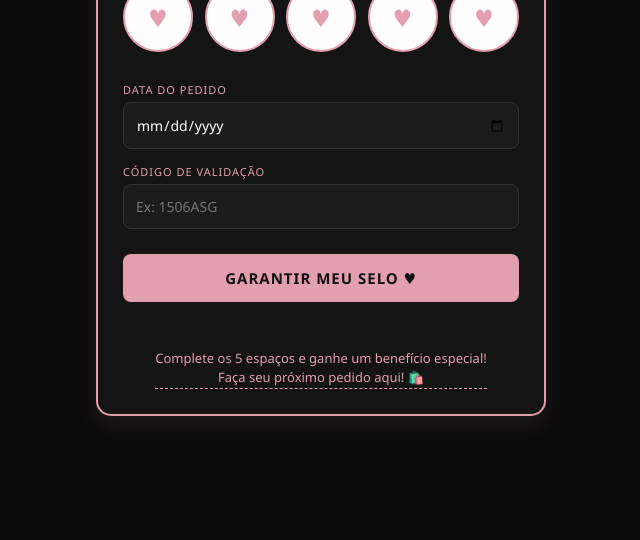
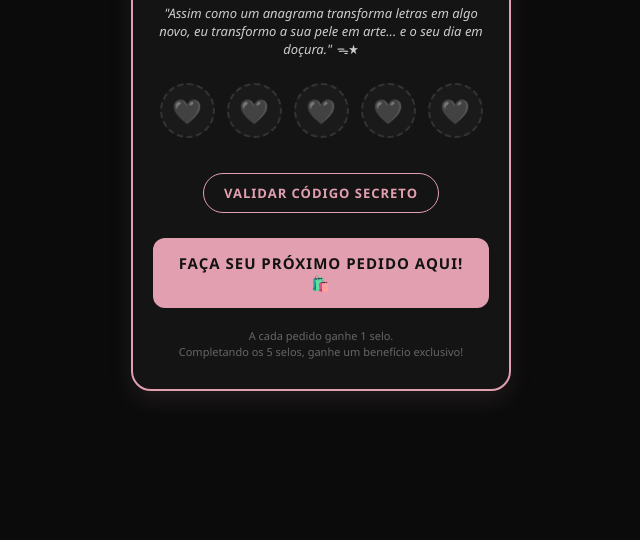
Before and after one commit to aninha172608-sketch/AS.GORMET, a plain HTML site: page index.html in a window 1280 px wide. Shown: the part 260-800 px from the top of the page, without its empty margins (319-959 px from the left). Drawn offline with Linux system fonts and the light colour scheme.

Commit message:
Update index.html

```diff
--- a/index.html
+++ b/index.html
@@ -28,259 +28,211 @@
             align-items: center;
             justify-content: center;
             min-height: 100vh;
-            padding: 20px;
+            padding: 20px 10px;
         }
 
-        .container {
-            max-width: 450px;
-            width: 100%;
+        .card {
             background: var(--card-bg);
             border: 2px solid var(--pink-main);
-            border-radius: 15px;
-            padding: 25px;
+            border-radius: 20px;
+            padding: 30px 20px;
+            width: 100%;
+            max-width: 380px;
+            text-align: center;
             box-shadow: 0px 10px 25px rgba(226, 159, 176, 0.1);
-            text-align: center;
         }
 
-        h1 {
+        .logo-area h1 {
+            font-family: 'Georgia', serif;
             font-size: 32px;
             color: var(--pink-main);
-            margin-bottom: 5px;
-            font-family: 'Georgia', serif;
             letter-spacing: 2px;
             font-style: italic;
         }
 
-        .subtitle {
-            font-size: 13px;
+        .logo-area p {
+            font-size: 11px;
+            text-transform: uppercase;
+            letter-spacing: 3px;
             color: #aaa;
-            margin-bottom: 25px;
-            text-transform: uppercase;
-            letter-spacing: 2px;
+            margin-top: 5px;
         }
 
-        /* Área dos Selos inspirada no Cartão Físico */
+        .slogan {
+            font-size: 13px;
+            color: #ccc;
+            margin: 20px 0;
+            line-height: 1.4;
+            font-style: italic;
+        }
+
         .grid-selos {
             display: flex;
-            justify-content: space-between;
-            margin-bottom: 30px;
-            gap: 8px;
+            justify-content: center;
+            gap: 12px;
+            margin: 25px 0;
+            flex-wrap: wrap;
         }
 
-        .selo-espaco {
-            width: 70px;
-            height: 70px;
+        .selo {
+            width: 55px;
+            height: 55px;
+            border: 2px dashed #333;
             border-radius: 50%;
-            border: 2px solid var(--pink-main);
             display: flex;
             align-items: center;
             justify-content: center;
-            position: relative;
-            background: #fffdfd;
-            transition: all 0.5s ease;
+            font-size: 24px;
+            background: #1a1a1a;
+            transition: all 0.4s ease;
         }
 
-        .selo-ativo {
-            background: var(--pink-main);
-            box-shadow: 0 0 15px var(--pink-main);
-            animation: popSelo 0.5s ease-in-out;
+        .selo.ativo {
+            border-style: solid;
+            border-color: var(--pink-main);
+            background: rgba(226, 159, 176, 0.1);
+            animation: pop 0.3s ease-in-out;
         }
 
-        .logo-selo {
-            width: 75%;
-            height: 75%;
-            display: none;
-        }
-
-        .selo-ativo .logo-selo {
-            display: block;
-        }
-
-        .coracao-vazio {
-            color: #e29fb0;
-            font-size: 24px;
-        }
-
-        .selo-ativo .coracao-vazio {
-            display: none;
-        }
-
-        @keyframes popSelo {
-            0% { transform: scale(0); }
-            80% { transform: scale(1.2); }
+        @keyframes pop {
+            0% { transform: scale(0.8); }
+            50% { transform: scale(1.1); }
             100% { transform: scale(1); }
         }
 
-        /* Formulário */
-        .form-grupo {
-            margin-bottom: 15px;
-            text-align: left;
-        }
-
-        label {
-            display: block;
-            font-size: 11px;
+        .btn-ganhar {
+            background: transparent;
+            border: 1px solid var(--pink-main);
             color: var(--pink-main);
-            margin-bottom: 5px;
-            text-transform: uppercase;
-            letter-spacing: 1px;
-        }
-
-        input {
-            width: 100%;
-            padding: 12px;
-            background: #1c1c1c;
-            border: 1px solid #333;
-            border-radius: 8px;
-            color: white;
-            font-size: 14px;
-            outline: none;
-            transition: 0.3s;
-        }
-
-        input:focus {
-            border-color: var(--pink-main);
-        }
-
-        button {
-            width: 100%;
-            padding: 14px;
-            background: var(--pink-main);
-            border: none;
-            border-radius: 8px;
-            color: #121212;
-            font-weight: bold;
-            font-size: 15px;
+            padding: 10px 20px;
+            border-radius: 30px;
+            font-size: 13px;
             cursor: pointer;
-            transition: 0.3s;
+            font-weight: 600;
             margin-top: 10px;
             text-transform: uppercase;
             letter-spacing: 1px;
         }
 
-        button:hover {
+        .btn-comprar {
+            display: inline-block;
+            width: 100%;
+            background: var(--pink-main);
+            color: #121212;
+            padding: 15px;
+            border-radius: 12px;
+            font-weight: bold;
+            font-size: 15px;
+            text-decoration: none;
+            margin-top: 25px;
+            text-transform: uppercase;
+            letter-spacing: 1px;
+            transition: background 0.3s;
+        }
+
+        .btn-comprar:hover {
             background: var(--pink-dark);
         }
 
-        /* Links e Infos */
-        .btn-comprar {
-            display: inline-block;
-            margin-top: 25px;
-            color: var(--pink-main);
-            text-decoration: none;
-            font-size: 13px;
-            font-weight: 500;
-            border-bottom: 1px dashed var(--pink-main);
-            padding-bottom: 2px;
+        .regras {
+            font-size: 11px;
+            color: #666;
+            margin-top: 20px;
             line-height: 1.4;
-        }
-
-        .btn-comprar:hover {
-            color: white;
-            border-color: white;
-        }
-
-        .mensagem-erro {
-            color: #ff5555;
-            font-size: 13px;
-            margin-top: 10px;
-            display: none;
         }
     </style>
 </head>
 <body>
 
-    <div class="container">
-        <h1>A.S Gourmet</h1>
-        <p class="subtitle">Cartão Fidelidade Digital</p>
+    <div class="card">
+        <div class="logo-area">
+            <h1>A.S Gourmet</h1>
+            <p>Cartão Fidelidade</p>
+        </div>
+
+        <p class="slogan">
+            "Assim como um anagrama transforma letras em algo novo, eu transformo a sua pele em arte... e o seu dia em doçura." ᯓ★
+        </p>
 
         <div class="grid-selos">
-            <div class="selo-espaco" id="espaco-1"><span class="coracao-vazio">♥</span><svg class="logo-selo" viewBox="0 0 100 100"><circle cx="50" cy="50" r="40" fill="none" stroke="#121212" stroke-width="4"/><text x="50" y="55" font-family='Georgia' font-size="16" fill="#121212" font-weight="bold" font-style="italic" text-anchor="middle">A.S</text></svg></div>
-            <div class="selo-espaco" id="espaco-2"><span class="coracao-vazio">♥</span><svg class="logo-selo" viewBox="0 0 100 100"><circle cx="50" cy="50" r="40" fill="none" stroke="#121212" stroke-width="4"/><text x="50" y="55" font-family='Georgia' font-size="16" fill="#121212" font-weight="bold" font-style="italic" text-anchor="middle">A.S</text></svg></div>
-            <div class="selo-espaco" id="espaco-3"><span class="coracao-vazio">♥</span><svg class="logo-selo" viewBox="0 0 100 100"><circle cx="50" cy="50" r="40" fill="none" stroke="#121212" stroke-width="4"/><text x="50" y="55" font-family='Georgia' font-size="16" fill="#121212" font-weight="bold" font-style="italic" text-anchor="middle">A.S</text></svg></div>
-            <div class="selo-espaco" id="espaco-4"><span class="coracao-vazio">♥</span><svg class="logo-selo" viewBox="0 0 100 100"><circle cx="50" cy="50" r="40" fill="none" stroke="#121212" stroke-width="4"/><text x="50" y="55" font-family='Georgia' font-size="16" fill="#121212" font-weight="bold" font-style="italic" text-anchor="middle">A.S</text></svg></div>
-            <div class="selo-espaco" id="espaco-5"><span class="coracao-vazio">♥</span><svg class="logo-selo" viewBox="0 0 100 100"><circle cx="50" cy="50" r="40" fill="none" stroke="#121212" stroke-width="4"/><text x="50" y="55" font-family='Georgia' font-size="16" fill="#121212" font-weight="bold" font-style="italic" text-anchor="middle">A.S</text></svg></div>
+            <div class="selo" id="selo-1">🖤</div>
+            <div class="selo" id="selo-2">🖤</div>
+            <div class="selo" id="selo-3">🖤</div>
+            <div class="selo" id="selo-4">🖤</div>
+            <div class="selo" id="selo-5">🖤</div>
         </div>
 
-        <div id="div-validacao">
-            <div class="form-grupo">
-                <label for="dataPedido">Data do Pedido</label>
-                <input type="date" id="dataPedido">
-            </div>
-            <div class="form-grupo">
-                <label for="codigoValidacao">Código de Validação</label>
-                <input type="text" id="codigoValidacao" placeholder="Ex: 1506ASG" autocomplete="off">
-            </div>
-            <button onclick="validarSelo()">Garantir Meu Selo ♥</button>
-            <p class="mensagem-erro" id="erroMsg">Código incorreto! Verifique com a A.S Gourmet.</p>
+        <button class="btn-ganhar" onclick="validarCodigo()">Validar Código Secreto</button>
+
+        <a href="https://aesgourmet01.my.canva.site/" class="btn-comprar" target="_blank">
+            Faça seu próximo pedido aqui! 🛍️
+        </a>
+
+        <div class="regras">
+            A cada pedido ganhe 1 selo.<br>
+            Completando os 5 selos, ganhe um benefício exclusivo!
         </div>
-
-        <br>
-        <a href="https://aesgourmet.my.canva.site/?utm_source=ig&utm_medium=social&utm_content=link_in_bio&fbclid=PAZXh0bgNhZW0CMTEAc3J0YwZhcHBfaWQPNTY3MDY3MzQzMzUyNDI3AAGnk3LoxsHOiYcKwpDEEBk9_qrKTChtjh5MkbN2EvVHZpZY8_DmR_3dOKSPVtk_aem_YWdncwDKAanYqxHKM59scFGrSLcY&brid=YWdncwHlScVUrELqGYhV9O_5Z8pi" target="_blank" class="btn-comprar">
-            Complete os 5 espaços e ganhe um benefício especial!<br>Faça seu próximo pedido aqui! 🛍️
-        </a>
     </div>
 
     <script>
-        const PALAVRA_SECRETA = "ASG";
-        const WHATSAPP_DONA = "5532988282328";
+        // Códigos secretos que você pode dar para as clientes pontuarem
+        const codigosValidos = {
+            "DOCE10": 1,
+            "AMOR02": 2,
+            "VALE03": 3,
+            "BRINDE04": 4,
+            "FIM05": 5
+        };
 
-        let selosAtuais = parseInt(localStorage.getItem('selos_asgourmet')) || 0;
-        atualizarVisualSelos();
+        function atualizarVisualCartao() {
+            let progressoAtual = parseInt(localStorage.getItem('as_gourmet_selos')) || 0;
 
-        function validarSelo() {
-            const dataInput = document.getElementById('dataPedido').value;
-            const codigoInput = document.getElementById('codigoValidacao').value.trim();
-            const erroMsg = document.getElementById('erroMsg');
+            for (let i = 1; i <= 5; i++) {
+                const elementoSelo = document.getElementById(`selo-${i}`);
+                if (i <= progressoAtual) {
+                    elementoSelo.innerText = "💖";
+                    elementoSelo.classList.add('ativo');
+                } else {
+                    elementoSelo.innerText = "🖤";
+                    elementoSelo.classList.remove('ativo');
+                }
+            }
 
-            if (!dataInput || !codigoInput) {
-                erroMsg.textContent = "Por favor, preencha a data e o código.";
-                erroMsg.style.display = "block";
+            if (progressoAtual >= 5) {
+                setTimeout(() => {
+                    alert("🎉 PARABÉNS! Você completou seu cartão fidelidade! Print essa tela e envie para a A.S Gourmet para resgatar seu prêmio! 🎁");
+                }, 500);
+            }
+        }
+
+        function validarCodigo() {
+            let progressoAtual = parseInt(localStorage.getItem('as_gourmet_selos')) || 0;
+
+            if (progressoAtual >= 5) {
+                alert("Você já completou este cartão! Resgate seu prêmio com a loja. 🥰");
                 return;
             }
 
-            if (selosAtuais >= 5) {
-                erroMsg.textContent = "Você já completou seus 5 selos! Parabéns!";
-                erroMsg.style.display = "block";
-                return;
-            }
+            const codigoDigitado = prompt("Digite o código secreto enviado junto com seu pedido:").trim().toUpperCase();
 
-            const partesData = dataInput.split('-');
-            const dia = partesData[2];
-            const mes = partesData[1];
+            if (codigosValidos[codigoDigitado]) {
+                let nivelDoCodigo = codigosValidos[codigoDigitado];
 
-            const codigoCorretoEsperado = dia + mes + PALAVRA_SECRETA;
-
-            if (codigoInput.toUpperCase() === codigoCorretoEsperado.toUpperCase()) {
-                erroMsg.style.display = "none";
-                selosAtuais++;
-                localStorage.setItem('selos_asgourmet', selosAtuais);
-                atualizarVisualSelos();
-
-                document.getElementById('codigoValidacao').value = "";
-                const dataFormatada = `${dia}/${mes}/${partesData[0]}`;
-
-                setTimeout(() => {
-                    const textoWhats = encodeURIComponent(`Olá, A.S Gourmet! Acabei de registrar uma compra no meu Cartão Fidelidade Digital! 🌸\nData do Pedido: ${dataFormatada}\nCódigo Usado: ${codigoInput}\nQuantidade de Selos Atuais: ${selosAtuais}/5`);
-                    window.open(`https://api.whatsapp.com/send?phone=${WHATSAPP_DONA}&text=${textoWhats}`, '_blank');
-                }, 800);
-
+                if (nivelDoCodigo <= progressoAtual) {
+                    alert("Esse código já foi utilizado ou você já passou dessa etapa! 😉");
+                } else if (nivelDoCodigo === progressoAtual + 1) {
+                    localStorage.setItem('as_gourmet_selos', nivelDoCodigo);
+                    alert("✨ Selo validado com sucesso! Parabéns! ✨");
+                    atualizarVisualCartao();
+                } else {
+                    alert("Ops! Você precisa validar os códigos na ordem certa dos seus pedidos. 😉");
+                }
             } else {
-                erroMsg.textContent = "Código incorreto! Verifique com a A.S Gourmet.";
-                erroMsg.style.display = "block";
+                alert("Código inválido! Verifique se digitou certinho ou fale com a gente. ❌");
             }
         }
 
-        function atualizarVisualSelos() {
-            for (let i = 1; i <= 5; i++) {
-                const espaco = document.getElementById(`espaco-${i}`);
-                if (i <= selosAtuais) {
-                    espaco.classList.add('selo-ativo');
-                } else {
-                    espaco.classList.remove('selo-ativo');
-                }
-            }
-        }
+        window.onload = atualizarVisualCartao;
     </script>
 </body>
 </html>
```
